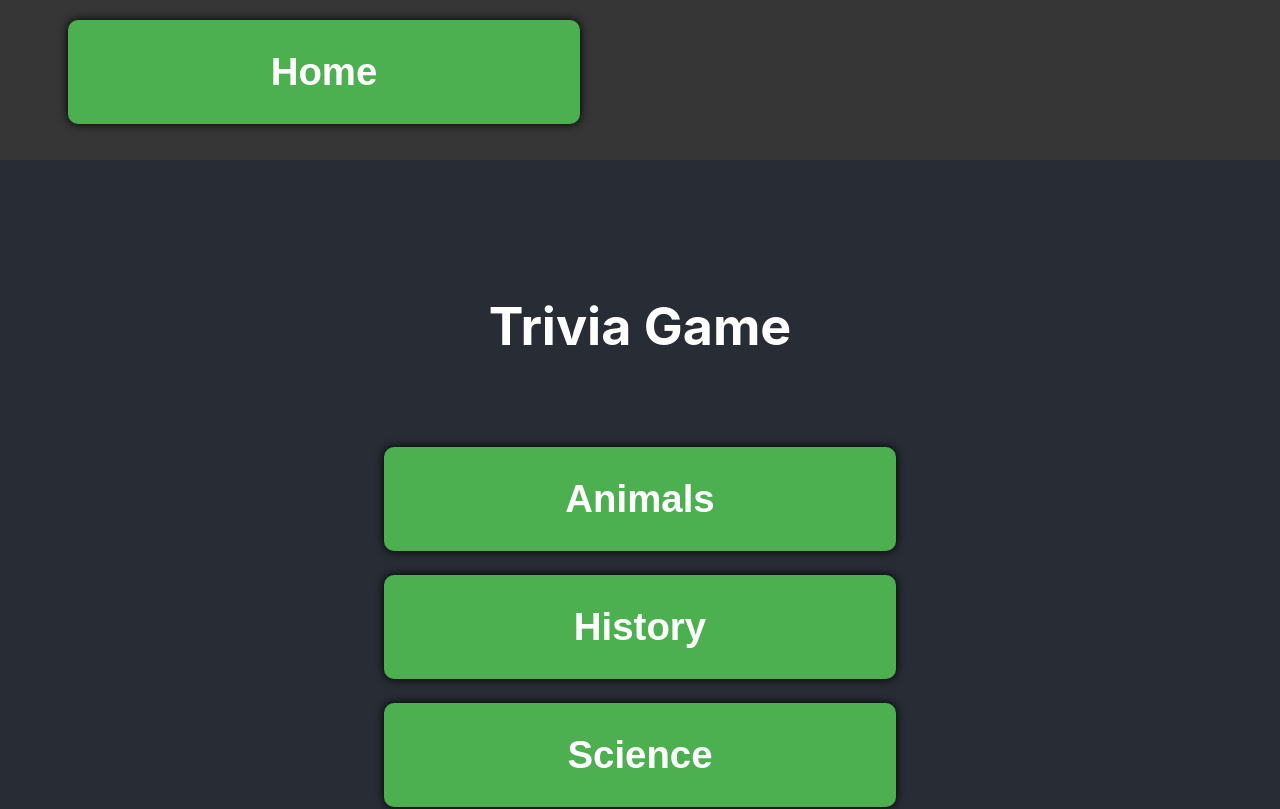
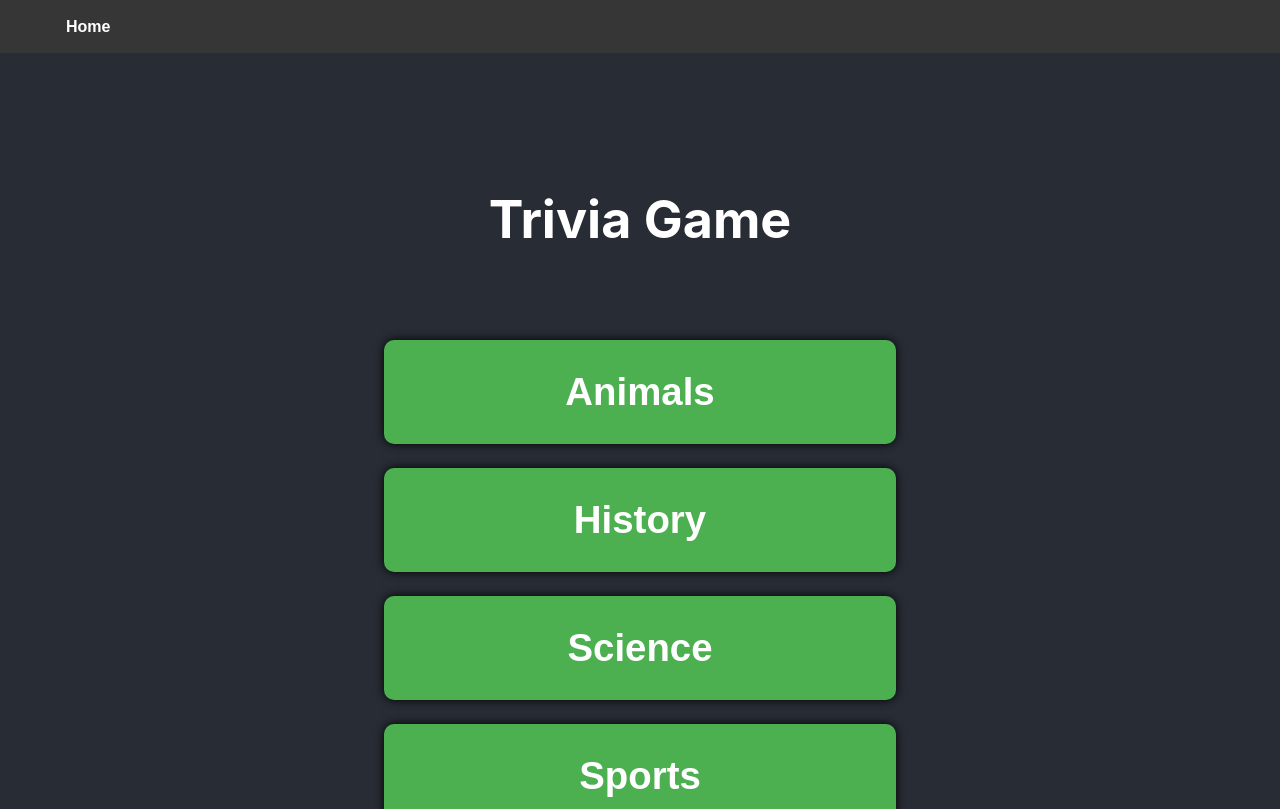
Before and after one commit to Lyreca/trivia-game, a React (Create React App) app: page / in a window 1280 px wide. Shown: the top 809 px of the page. Built offline with nearby package versions, Linux system fonts and the light colour scheme.

Commit message:
changed styles to separate button styles

```diff
--- a/src/styles/App.css
+++ b/src/styles/App.css
@@ -67,7 +67,7 @@
   }
 }
 
-button {
+.quiz-answer-button, .App-selection button {
   background-color: #4CAF50; /* Green */
   border: none;
   color: white;
@@ -85,3 +85,14 @@ button {
   font-size: 3vw;
   margin-bottom: 20px;
 }
+
+.home-button {
+  font-size: 1em;
+  color: white;
+  text-decoration: none;
+  font-weight: bold;
+  background-color: transparent;
+  border: none;
+  cursor: pointer;
+  margin: 0;
+}
```
